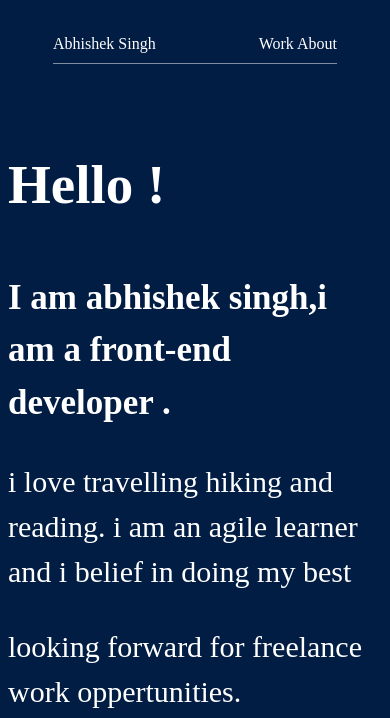
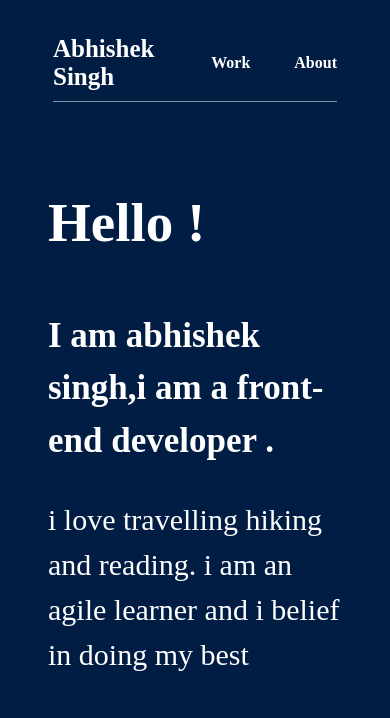
Before and after one commit to don-quixotee/portfolio, a plain HTML site: page index.html in a window 390 px wide. Shown: the top 718 px of the page. Drawn offline with Linux system fonts and the light colour scheme.

Commit message:
Add files via upload

```diff
--- a/index.html
+++ b/index.html
@@ -20,11 +20,12 @@
         <div class="nav-items">
             <a >
                 Abhishek
+                <br>
                 Singh
             </a>
 
         </div>
-        <div>
+        <div class="menu-items">
             <a>Work</a>
             <a>About</a>
         </div>
--- a/main.css
+++ b/main.css
@@ -22,6 +22,24 @@ body{
     color: white;
     margin: 35px 45px;
 }
+.nav-items{
+    font-size: 25px;
+    font-weight: 600 ;
+}
+.nav-items a:hover{
+    color: red;
+}
+.menu-items a{
+    font-weight: 600;
+    margin-left:40px ;
+
+}
+.menu-items a:hover{
+    color: red;
+    font-size: 30px;
+}
+
+
 
 
 #intro-block {
@@ -35,9 +53,13 @@ body{
 
 }
 
+
 .intro-div{
     width: 60%
 
+}
+.intro-div h1:hover{
+    color: red;
 }
 .intro-div h1{
     font-size: 55px;
@@ -74,16 +96,21 @@ body{
     margin-left: 90%;
 }
 
-@media screen and (max-width: 800px) {
+@media screen and (max-width: 800px)
+ {
 
-    #intro-block{
+    #intro-block
+    {
         flex-direction: column;
+        padding:0 40px;
     }
-    .intro-div{
+    .intro-div
+    {
         width: 100%;
     }
     .social-icon{
         display: inline-flex;
+
 
     }
     .social-icon i{
```
